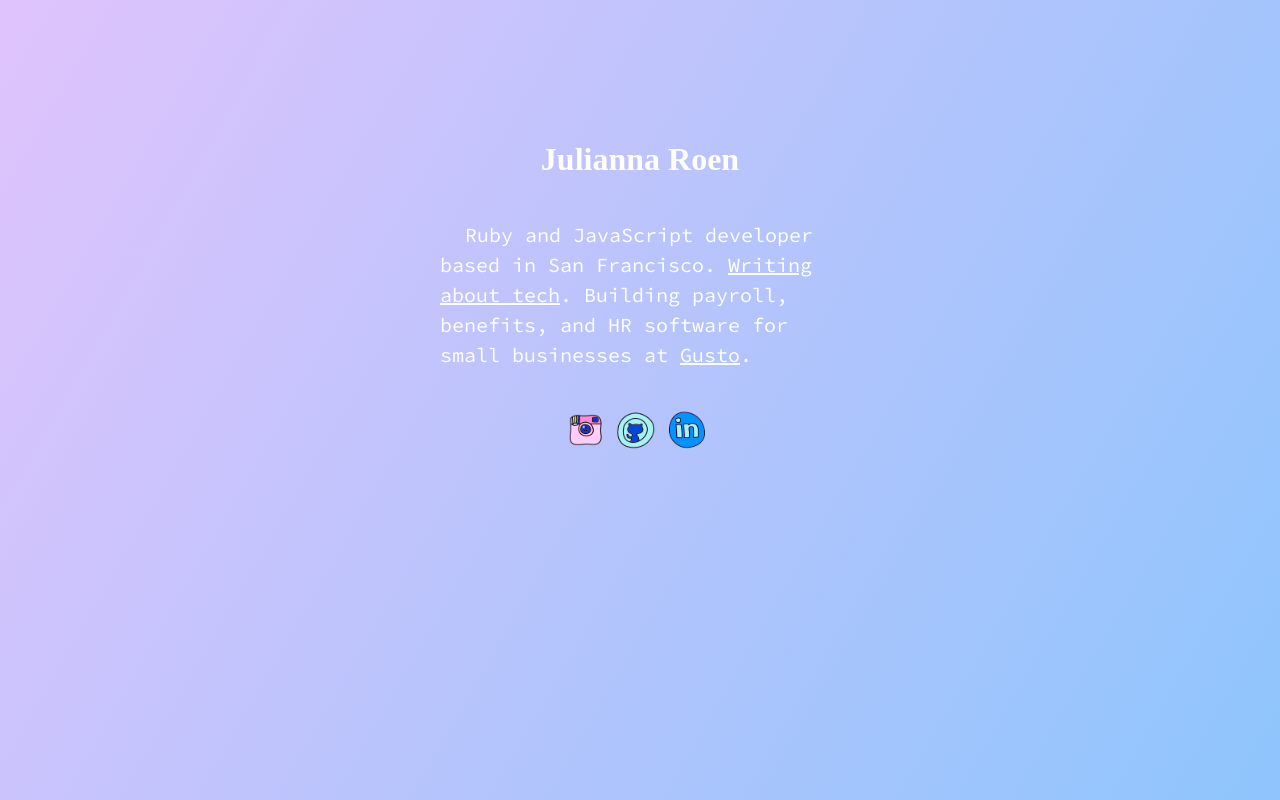
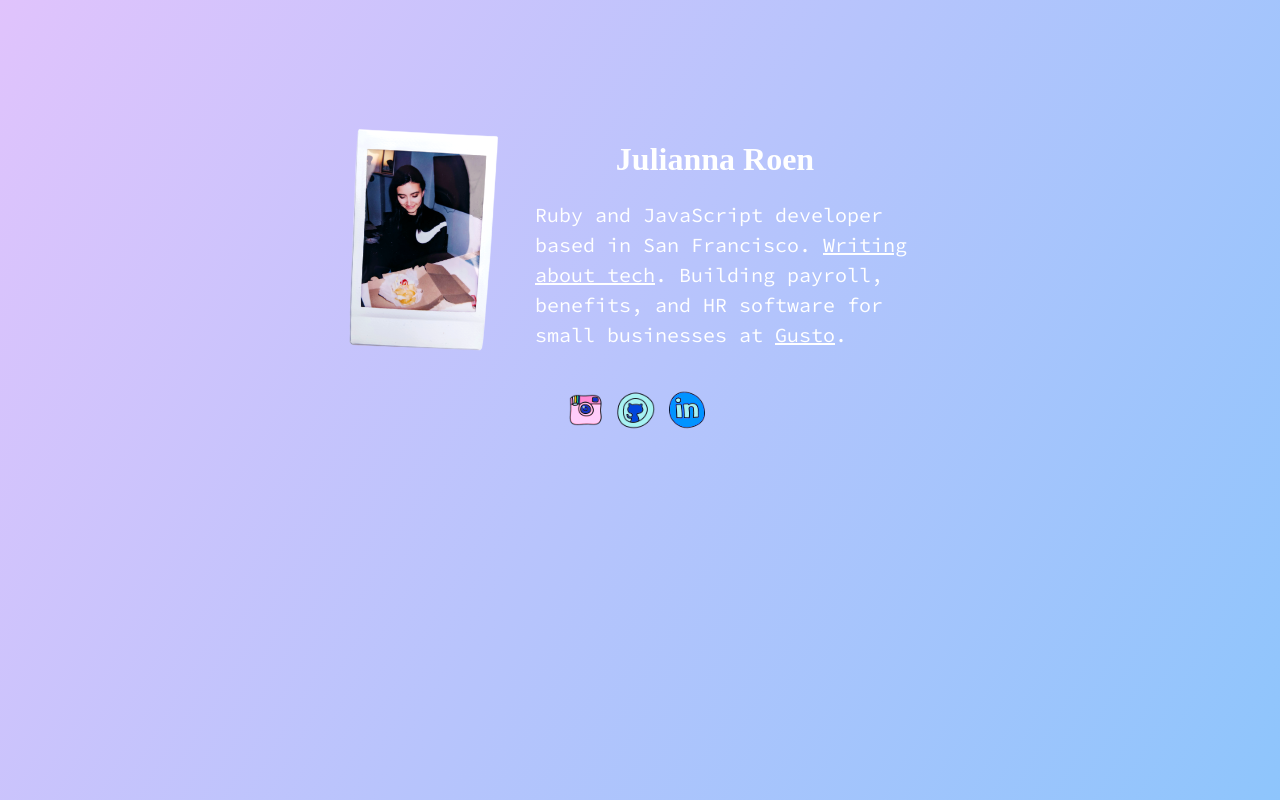
Before and after one commit to juliannaroen/julianna, a React (Create React App) app: page / in a window 1280 px wide. Built offline with nearby package versions, Linux system fonts and the light colour scheme; a web font is replaced by a local one.

Commit message:
Add portrait photo and update file structure
* Add polaroid photo on left of text
* Make site mobile friendly
* Restructure app syntax

```diff
--- a/src/App.css
+++ b/src/App.css
@@ -1,5 +1,5 @@
 .app {
-  margin-top: 120px;
+  margin-top: 60px;
   margin-left: 20px;
   margin-right: 20px;
 }
@@ -11,7 +11,9 @@
 }
 
 .portrait {
-  max-width: 300px;
+  max-width: 150px;
+  padding-bottom: 10px;
+  transform: rotate(3deg);
 }
 
 .block {
@@ -19,10 +21,11 @@
 }
 
 .home-paragraph {
-  text-indent: 25px;
+  font-size: 20px;
+  line-height: 30px;
+  margin-top: 0;
   max-width: 400px;
-  line-height: 30px;
-  font-size: 20px;
+  padding-left: 40px;
 }
 
 .social-container img {
@@ -38,3 +41,17 @@
   -webkit-filter: saturate(8);
   filter: saturate(8);
 }
+
+@media screen and (min-width: 700px) {
+  .app {
+    margin-top: 120px;
+    margin-left: 20px;
+    margin-right: 20px;
+  }
+
+  .portrait-text-block {
+    display: flex;
+    align-items: center;
+    justify-content: center;
+  }
+}
--- a/src/App.jsx
+++ b/src/App.jsx
@@ -1,4 +1,5 @@
 import React, { Component } from 'react';
+import portrait from './assets/images/photos/polaroid-portrait.png';
 import instagram from './assets/images/icons/instagram-doodle.png';
 import github from './assets/images/icons/github-doodle.png';
 import linkedin from './assets/images/icons/linkedin-doodle.png';
@@ -11,13 +12,36 @@ class App extends Component {
     this.initReactGA();
   }
 
-  render() {
-    return (
+  render = () => (
     <div className="app">
+      <div className="portrait-text-block">
+        { this.portrait() }
+        <div>
           <div className="flex-center">
-          <h1>Julianna Roen</h1>
+            { this.title() }
           </div>
           <div className="flex-center">
+            { this.paragraph() }
+          </div>
+        </div>
+      </div>
+      { this.social() }
+    </div>
+  );
+
+  portrait = () => (
+    <div className="flex-center">
+      <img
+        src={portrait}
+        alt="Julianna Roen Portrait"
+        className="portrait"
+      />
+    </div>
+  );
+
+  title = () => <h1>Julianna Roen</h1>;
+
+  paragraph = () => (
     <p className="home-paragraph">
       Ruby and JavaScript developer based in San Francisco.{' '}
       <a
@@ -36,14 +60,9 @@ class App extends Component {
         onClick={this.trackEvent('Gusto')}
       >Gusto</a>.
     </p>
-        </div>
-        { this.renderSocial() }
-      </div>
   );
-  }
 
-  renderSocial() {
-    return (
+  social = () => (
       <div className="social-container flex-center">
         <a
           href="https://www.instagram.com/juliannaroen"
@@ -71,14 +90,13 @@ class App extends Component {
         </a>
       </div>
     );
-  }
 
-  initReactGA() {
+  initReactGA = () => {
     ReactGA.initialize('UA-134686188-1');
     ReactGA.pageview('home');
-  }
+  };
 
-  trackEvent(link) {
+  trackEvent = (link) => {
     ReactGA.event({
       category: 'External link click',
       action: 'Clicked a link',
--- a/src/index.css
+++ b/src/index.css
@@ -9,7 +9,7 @@ body {
 
 html {
   background-color: #e0c3fc;
-      background-image: linear-gradient(120deg, #e0c3fc 0%, #8ec5fc 100%);
+  background-image: linear-gradient(120deg, #e0c3fc 0%, #8ec5fc 100%);
   height: 100%;
   -webkit-background-size: cover;
   -moz-background-size: cover;
```
Also changed, not shown: src/assets/images/photos/polaroid-portrait.png (added), src/assets/images/photos/portrait.jpg (renamed from src/assets/images/portrait.jpg). Lines whose indentation alone changed are shown as unchanged.
